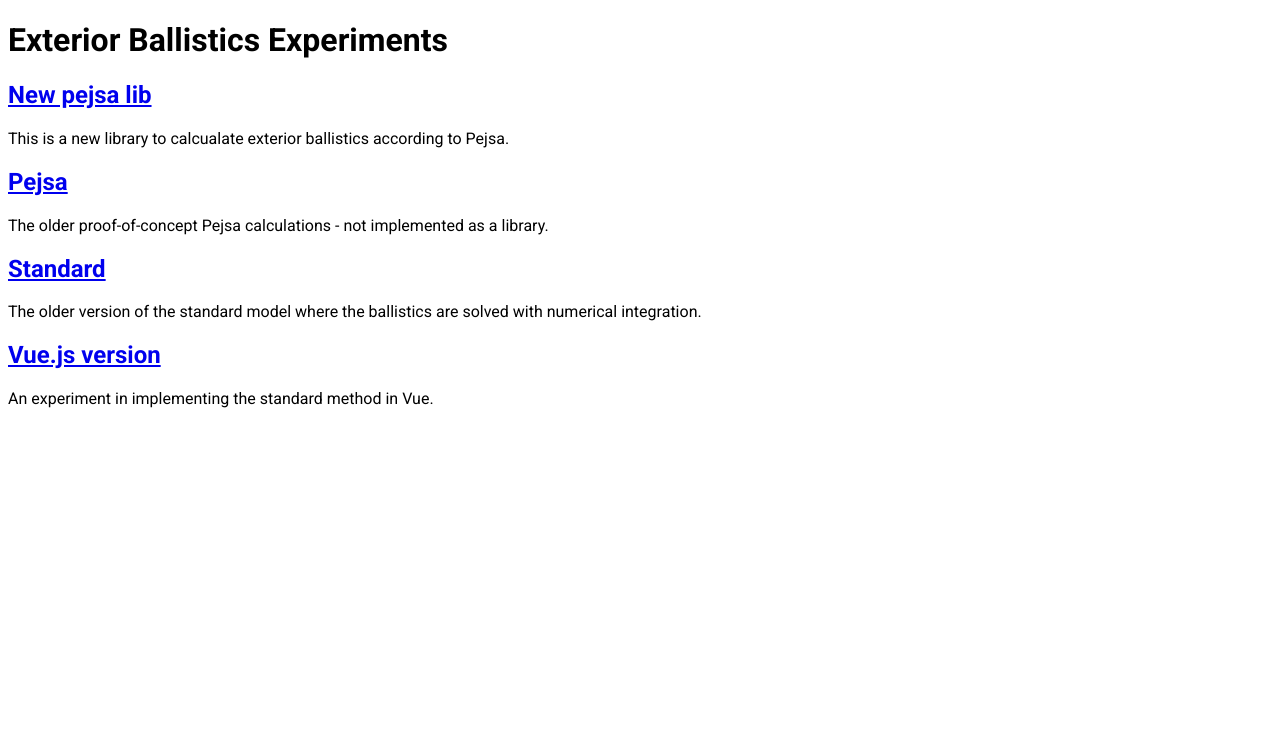
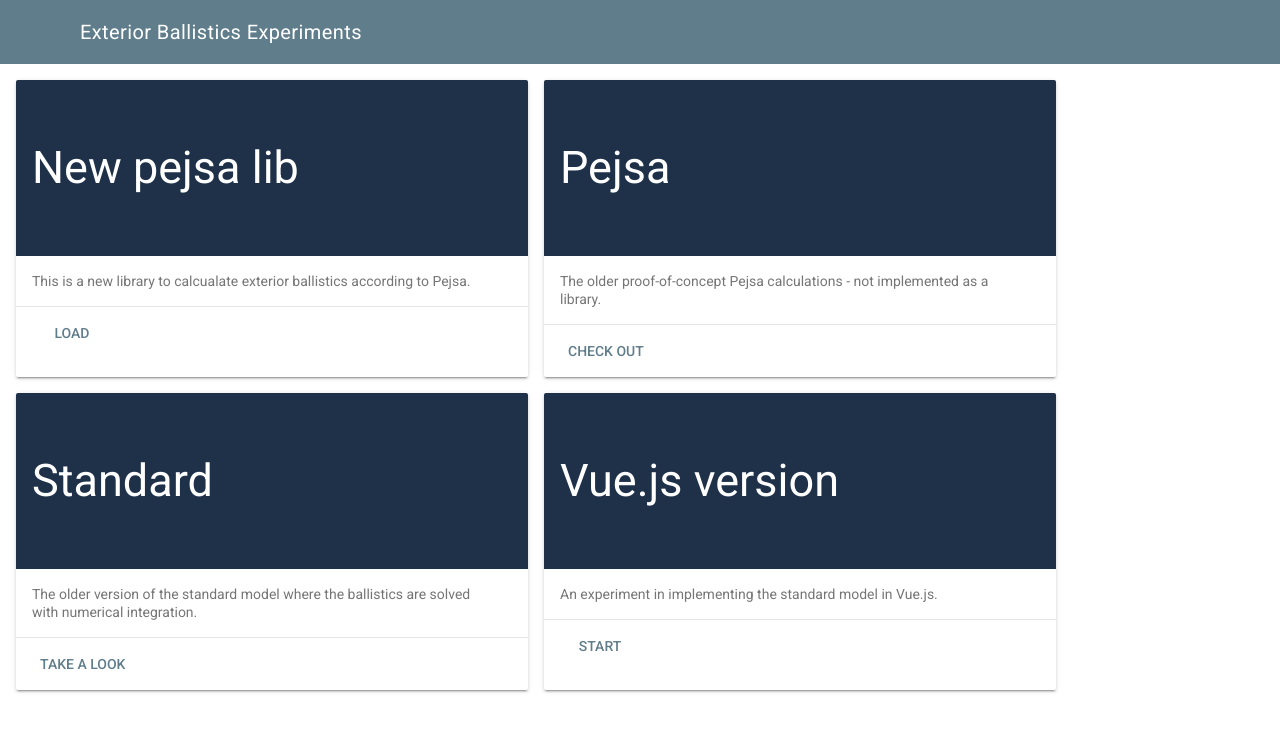
Before and after one commit to johannthorir/Ballistics, a plain HTML site: page index.html in a window 1280 px wide. Drawn offline with nearby package versions, Linux system fonts and the light colour scheme.

Commit message:
Messing with material design lite

```diff
--- a/index.html
+++ b/index.html
@@ -2,23 +2,82 @@
 <html>
     <head>
         <title>Exterior Ballistics Experiments</title>
+        <meta name="viewport" content="width=device-width, initial-scale=1.0">
         <link rel="stylesheet" href="https://fonts.googleapis.com/css?family=Roboto:400,500,700,400italic|Material+Icons">
+        <link rel="stylesheet" href="https://fonts.googleapis.com/icon?family=Material+Icons">
+        <link rel="stylesheet" href="https://code.getmdl.io/1.3.0/material.blue_grey-light_blue.min.css" />
+        <script defer src="https://code.getmdl.io/1.3.0/material.min.js"></script>
+
         <style>
             body {
                 font-family: 'Roboto';
             }
+            .card-wide.mdl-card {
+                 width: 512px;
+            }
+            .card-wide > .mdl-card__title {
+                color: #fff;
+                height: 176px;
+                background: #1e3149;/*url('../assets/demos/welcome_card.jpg') center / cover;*/
+            }
         </style>
     </head>
     <body>
-        <h1>Exterior Ballistics Experiments</h1>
-        <h2><a href="new-pejsa/test-pejsa.html">New pejsa lib</a></h2>
-        <p>This is a new library to calcualate exterior ballistics according to Pejsa.</p>
-        <h2><a href="pejsa/pejsa.html">Pejsa</a></h2>
-        <p>The older proof-of-concept Pejsa calculations - not implemented as a library.</p>
-        <h2><a href="standard/standard.html">Standard</a></h2>
-        <p>The older version of the standard model where the ballistics are solved with numerical integration.</p>
-        <h2><a href="invue/index.html">Vue.js version</a></h2>
-        <p>An experiment in implementing the standard method in Vue.</p>
+        <div class="mdl-layout mdl-js-layout">
+            <header class="mdl-layout__header mdl-layout__header--waterfall">
+                <div class="mdl-layout__header-row">
+                    <span class="mdl-layout__title">Exterior Ballistics Experiments</span>
+                </div>
+            </header>
+            <main class="mdl-layout__content">
+                <div class="page-content">
+                    <div class="mdl-grid">
+                    <div class="card-wide mdl-card mdl-shadow--2dp mdl-cell">
+                        <div class="mdl-card__title"><h2>New pejsa lib</h2></div>
+                        <div class="mdl-card__supporting-text">This is a new library to calcualate exterior ballistics according to Pejsa.</div>
+                        <div class="mdl-card__actions mdl-card--border">
+                            <a href="new-pejsa/test-pejsa.html" class="mdl-button mdl-button--colored mdl-js-button mdl-js-ripple-effect">
+                                Load
+                            </a>
+                        </div>
+                    </div>
 
+                    <div class="card-wide mdl-card mdl-shadow--2dp mdl-cell">
+                        <div class="mdl-card__title"><h2>Pejsa</h2></div>
+                        <div class="mdl-card__supporting-text">The older proof-of-concept Pejsa calculations - not implemented as a library.</div>
+                        <div class="mdl-card__actions mdl-card--border">
+                            <a href="pejsa/pejsa.html" class="mdl-button mdl-button--colored mdl-js-button mdl-js-ripple-effect">
+                                Check out
+                            </a>
+                        </div>
+                    </div>
+
+                    <div class="card-wide mdl-card mdl-shadow--2dp mdl-cell">
+                        <div class="mdl-card__title"> <h2>Standard</h2></div>
+                        <div class="mdl-card__supporting-text">
+                            The older version of the standard model where the ballistics are solved with numerical integration.
+                        </div>
+                        <div class="mdl-card__actions mdl-card--border">
+                            <a href="standard/standard.html" class="mdl-button mdl-button--colored mdl-js-button mdl-js-ripple-effect">
+                                Take a look
+                            </a>
+                        </div>
+                    </div>
+
+                    <div class="card-wide mdl-card mdl-shadow--2dp mdl-cell">
+                        <div class="mdl-card__title"> <h2>Vue.js version</h2></div>
+                        <div class="mdl-card__supporting-text">
+                            An experiment in implementing the standard model in Vue.js.
+                        </div>
+                        <div class="mdl-card__actions mdl-card--border">
+                            <a href="invue/index.html" class="mdl-button mdl-button--colored mdl-js-button mdl-js-ripple-effect">
+                                Start
+                            </a>
+                        </div>
+                    </div>
+                </div>
+                </div>
+            </main>
+        </div>
     </body>
 </html>
```
